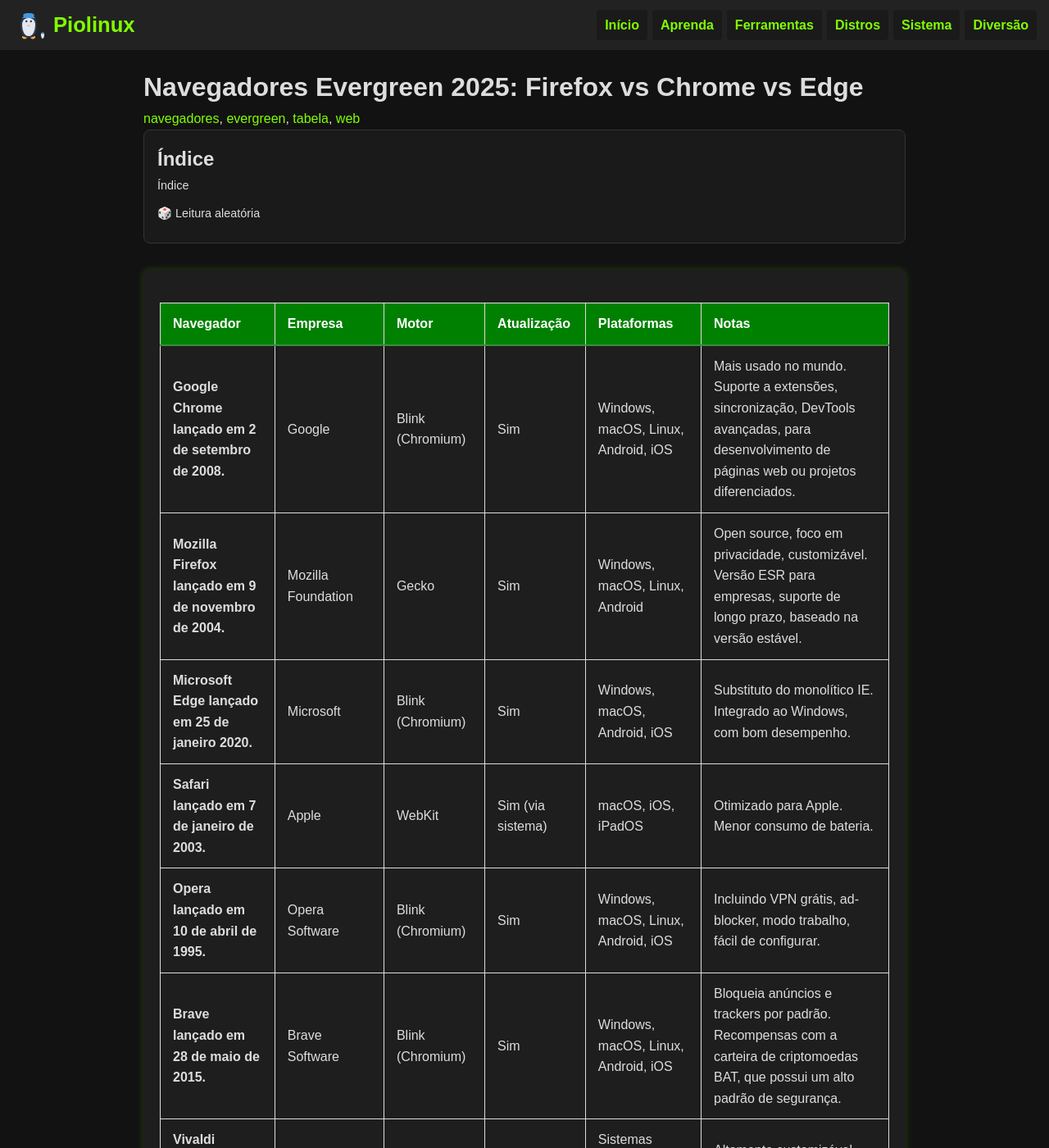
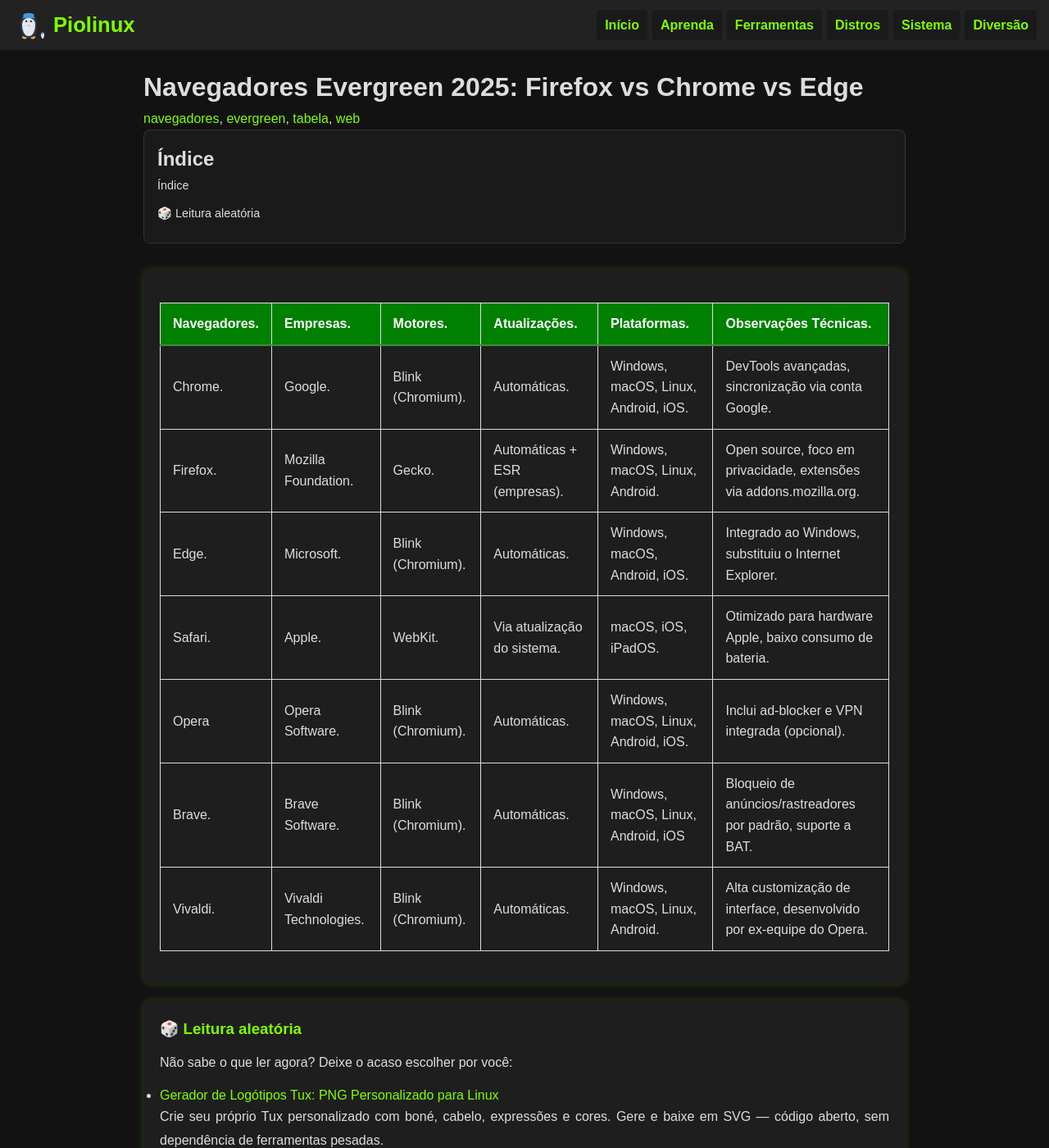
Before and after one commit to Piolinux/piolinux-site, a Jekyll site: the page built from _posts/2025-09-10-navegadores-evergreen-2025.md, in a window 1280 px wide and 1400 px high. Shown: the whole window at 82% size. Built offline with Jekyll 4.4.1, drawn with Linux system fonts in a browser that asks for light colours; some of the changed text lies outside the part shown.

Commit message:
Update 2025-09-10-navegadores-evergreen-2025.md

```diff
--- a/_posts/2025-09-10-navegadores-evergreen-2025.md
+++ b/_posts/2025-09-10-navegadores-evergreen-2025.md
@@ -12,81 +12,88 @@ layout: default
 {% include toc.html %}
 
 
-<section class="post-content">
 
 
 
 
 
-
-
+<section class="post-content">
 <table class="evergreen-table">
   <thead>
     <tr>
-      <th>Navegador</th>
-      <th>Empresa</th>
-      <th>Motor</th>
-      <th>Atualização</th>
-      <th>Plataformas</th>
-      <th>Notas</th>
+      <th>Navegadores.</th>
+      <th>Empresas.</th>
+      <th>Motores.</th>
+      <th>Atualizações.</th>
+      <th>Plataformas.</th>
+      <th>Observações Técnicas.</th>
     </tr>
   </thead>
   <tbody>
     <tr>
-      <td data-label="Navegador"><strong>Google Chrome lançado em 2 de setembro de 2008.</strong></td>
-      <td data-label="Empresa">Google</td>
-      <td data-label="Motor">Blink (Chromium)</td>
-      <td data-label="Atualização">Sim</td>
-      <td data-label="Plataformas">Windows, macOS, Linux, Android, iOS</td>
-      <td data-label="Notas">Mais usado no mundo. Suporte a extensões, sincronização, DevTools avançadas, para desenvolvimento de páginas web ou projetos diferenciados.</td>
+      <td data-label="Navegador">Chrome.</td>
+      <td data-label="Empresa">Google.</td>
+      <td data-label="Motor">Blink (Chromium).</td>
+      <td data-label="Atualizações">Automáticas.</td>
+      <td data-label="Plataformas">Windows, macOS, Linux, Android, iOS.</td>
+      <td data-label="Observações Técnicas">DevTools avançadas,
+      sincronização via conta Google.</td>
     </tr>
     <tr>
-      <td data-label="Navegador"><strong>Mozilla Firefox lançado em 9 de novembro de 2004.</strong></td>
-      <td data-label="Empresa">Mozilla Foundation</td>
-      <td data-label="Motor">Gecko</td>
-      <td data-label="Atualização"> Sim</td>
-      <td data-label="Plataformas">Windows, macOS, Linux, Android</td>
-      <td data-label="Notas">Open source, foco em privacidade, customizável. Versão ESR para empresas, suporte de longo prazo, baseado na versão estável.</td>
+      <td data-label="Navegador">Firefox.</td>
+      <td data-label="Empresa">Mozilla Foundation.</td>
+      <td data-label="Motor">Gecko.</td>
+      <td data-label="Atualizações">Automáticas + ESR (empresas).</td>
+      <td data-label="Plataformas">Windows, macOS, Linux, Android.</td>
+      <td data-label="Observações Técnicas">Open source, foco em
+      privacidade, extensões via addons.mozilla.org.</td>
     </tr>
     <tr>
-      <td data-label="Navegador"><strong>Microsoft Edge lançado em 25 de janeiro 2020.</strong></td>
-      <td data-label="Empresa">Microsoft</td>
-      <td data-label="Motor">Blink (Chromium)</td>
-      <td data-label="Atualização"> Sim</td>
-      <td data-label="Plataformas">Windows, macOS, Android, iOS</td>
-      <td data-label="Notas">Substituto do monolítico IE. Integrado ao Windows, com bom desempenho.</td>
+      <td data-label="Navegador">Edge.</td>
+      <td data-label="Empresa">Microsoft.</td>
+      <td data-label="Motor">Blink (Chromium).</td>
+      <td data-label="Atualizações">Automáticas.</td>
+      <td data-label="Plataformas">Windows, macOS, Android, iOS.</td>
+      <td data-label="Observações Técnicas">Integrado ao Windows,
+      substituiu o Internet Explorer.</td>
     </tr>
     <tr>
-      <td data-label="Navegador"><strong>Safari lançado em 7 de janeiro de 2003.</strong></td>
-      <td data-label="Empresa">Apple</td>
-      <td data-label="Motor">WebKit</td>
-      <td data-label="Atualização"> Sim (via sistema)</td>
-      <td data-label="Plataformas">macOS, iOS, iPadOS</td>
-      <td data-label="Notas">Otimizado para Apple. Menor consumo de bateria.</td>
+      <td data-label="Navegador">Safari.</td>
+      <td data-label="Empresa">Apple.</td>
+      <td data-label="Motor">WebKit.</td>
+      <td data-label="Atualizações">Via atualização do sistema.</td>
+      <td data-label="Plataformas">macOS, iOS, iPadOS.</td>
+      <td data-label="Observações Técnicas">Otimizado para hardware
+      Apple, baixo consumo de bateria.</td>
     </tr>
     <tr>
-      <td data-label="Navegador"><strong>Opera lançado em 10 de abril de 1995.</strong></td>
-      <td data-label="Empresa">Opera Software</td>
-      <td data-label="Motor">Blink (Chromium)</td>
-      <td data-label="Atualização"> Sim</td>
-      <td data-label="Plataformas">Windows, macOS, Linux, Android, iOS</td>
-      <td data-label="Notas">Incluindo VPN grátis, ad-blocker, modo trabalho, fácil de configurar.</td>
+      <td data-label="Navegador">Opera</td>
+      <td data-label="Empresa">Opera Software.</td>
+      <td data-label="Motor">Blink (Chromium).</td>
+      <td data-label="Atualizações">Automáticas.</td>
+      <td data-label="Plataformas">Windows, macOS, Linux, Android, iOS.</td>
+      <td data-label="Observações Técnicas">Inclui ad-blocker e VPN
+      integrada (opcional).</td>
     </tr>
     <tr>
-      <td data-label="Navegador"><strong>Brave lançado em 28 de maio de 2015.</strong></td>
-      <td data-label="Empresa">Brave Software</td>
-      <td data-label="Motor">Blink (Chromium)</td>
-      <td data-label="Atualização"> Sim</td>
+      <td data-label="Navegador">Brave.</td>
+      <td data-label="Empresa">Brave Software.</td>
+      <td data-label="Motor">Blink (Chromium).</td>
+      <td data-label="Atualizações">Automáticas.</td>
       <td data-label="Plataformas">Windows, macOS, Linux, Android, iOS</td>
-      <td data-label="Notas">Bloqueia anúncios e trackers por padrão. Recompensas com a carteira de criptomoedas BAT, que possui um alto padrão de segurança.</td>
+      <td data-label="Observações Técnicas">Bloqueio de
+      anúncios/rastreadores por padrão, suporte a BAT.</td>
     </tr>
     <tr>
-      <td data-label="Navegador"><strong>Vivaldi lançado em 6 de abril de 2016.</strong></td>
+      <td data-label="Navegador">Vivaldi.</td>
       <td data-label="Empresa">Vivaldi Technologies.</td>
       <td data-label="Motor">Blink (Chromium).</td>
-      <td data-label="Atualização"> Sim</td>
-      <td data-label="Plataformas">Sistemas Windows, macOS, Linux, Android.</td>
-      <td data-label="Notas">Altamente customizável. Desenvolvido por ex-funcionários do Opera.</td>
+      <td data-label="Atualizações">Automáticas.</td>
+      <td data-label="Plataformas">Windows, macOS, Linux, Android.</td>
+      <td data-label="Observações Técnicas">Alta customização de
+      interface, desenvolvido por ex-equipe do Opera.</td>
     </tr>
   </tbody>
 </table>
+
+</section>
```
